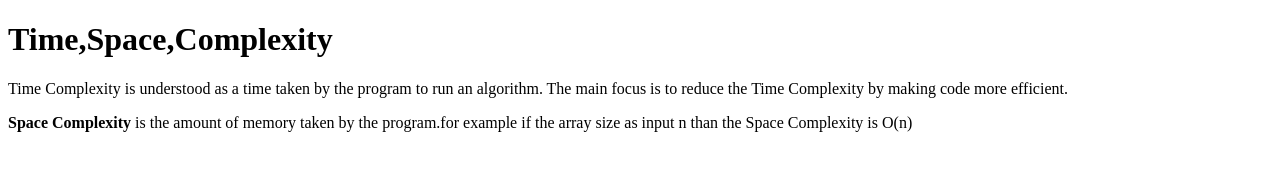
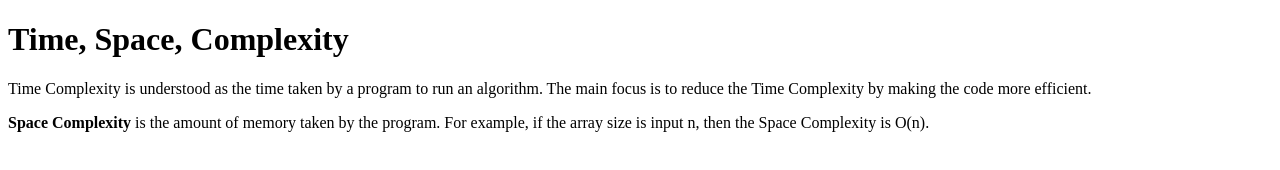
Before and after one commit to acciojob/time-and-space-complexity-Akash01717, a website: page main.html in a window 1280 px wide. Drawn offline with Linux system fonts and the light colour scheme.

Commit message:
created a submission

```diff
--- a/main.html
+++ b/main.html
@@ -1,19 +1,15 @@
+
 <!DOCTYPE html>
-
 <html>
-
 <head>
 	<link rel="stylesheet" href="styles.css">
 </head>
-
 <body>
 	<!-- the entire body must be written by student -->
-	<h1>Time,Space,Complexity</h1>
-	<p>Time Complexity is understood as a time taken by the program to run an algorithm. The main focus is to reduce the Time Complexity by making code more efficient.</p>
-	<p><b>Space Complexity</b> is the amount of memory taken by the program.for example if the array size as input n than the Space Complexity is O(n) </p>
-    <script type="text/javascript" src="./script.js">
-</script>
+	<h1>Time, Space, Complexity</h1>
+	<p>Time Complexity is understood as the time taken by a program to run an algorithm. The main focus is to reduce the Time Complexity by making the code more efficient.</p>
+	<p><strong>Space Complexity</strong> is the amount of memory taken by the program. For example, if the array size is input n, then the Space Complexity is O(n).</p>
 
+    <script type="text/javascript" src="./script.js"></script>
 </body>
-
 </html>
```
